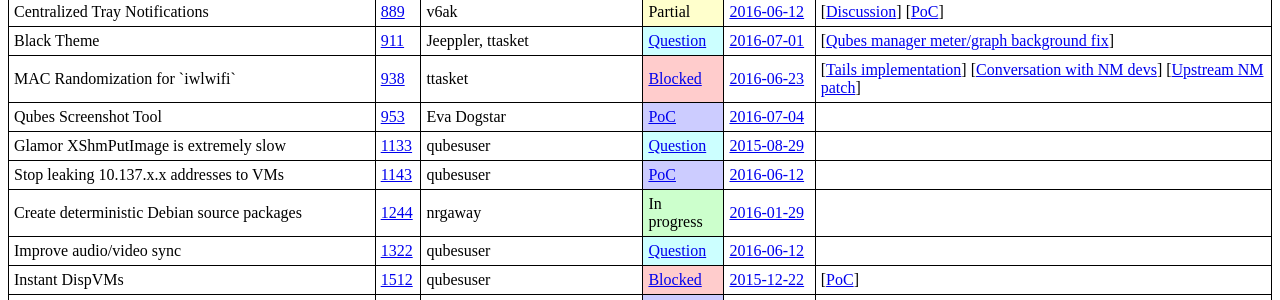
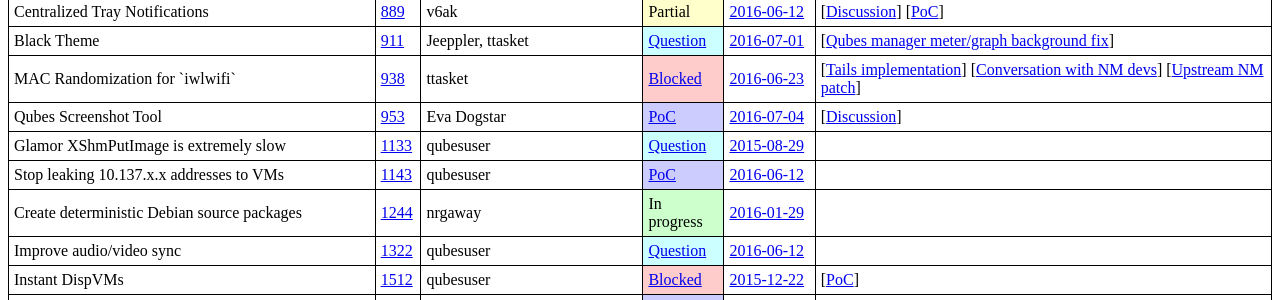
Before and after one commit to QubesOS/qubes-issues, a Jekyll site: the page built from index.md, in a window 1280 px wide. Shown: the part 287-587 px from the top of the page. Built offline with Jekyll 4.4.1, drawn with Linux system fonts in a browser that asks for light colours.

Commit message:
Add #953 discussion link

```diff
--- a/_data/features.yml
+++ b/_data/features.yml
@@ -104,8 +104,8 @@
     date   : 2016-07-04
     url    : https://github.com/QubesOS/qubes-issues/issues/953#issuecomment-230333471
   info   :
-  - desc   :
-    url    :
+  - desc   : Discussion
+    url    : https://groups.google.com/d/topic/qubes-users/dcsRRPf0Fxk/discussion
   - desc   :
     url    :
 
```
